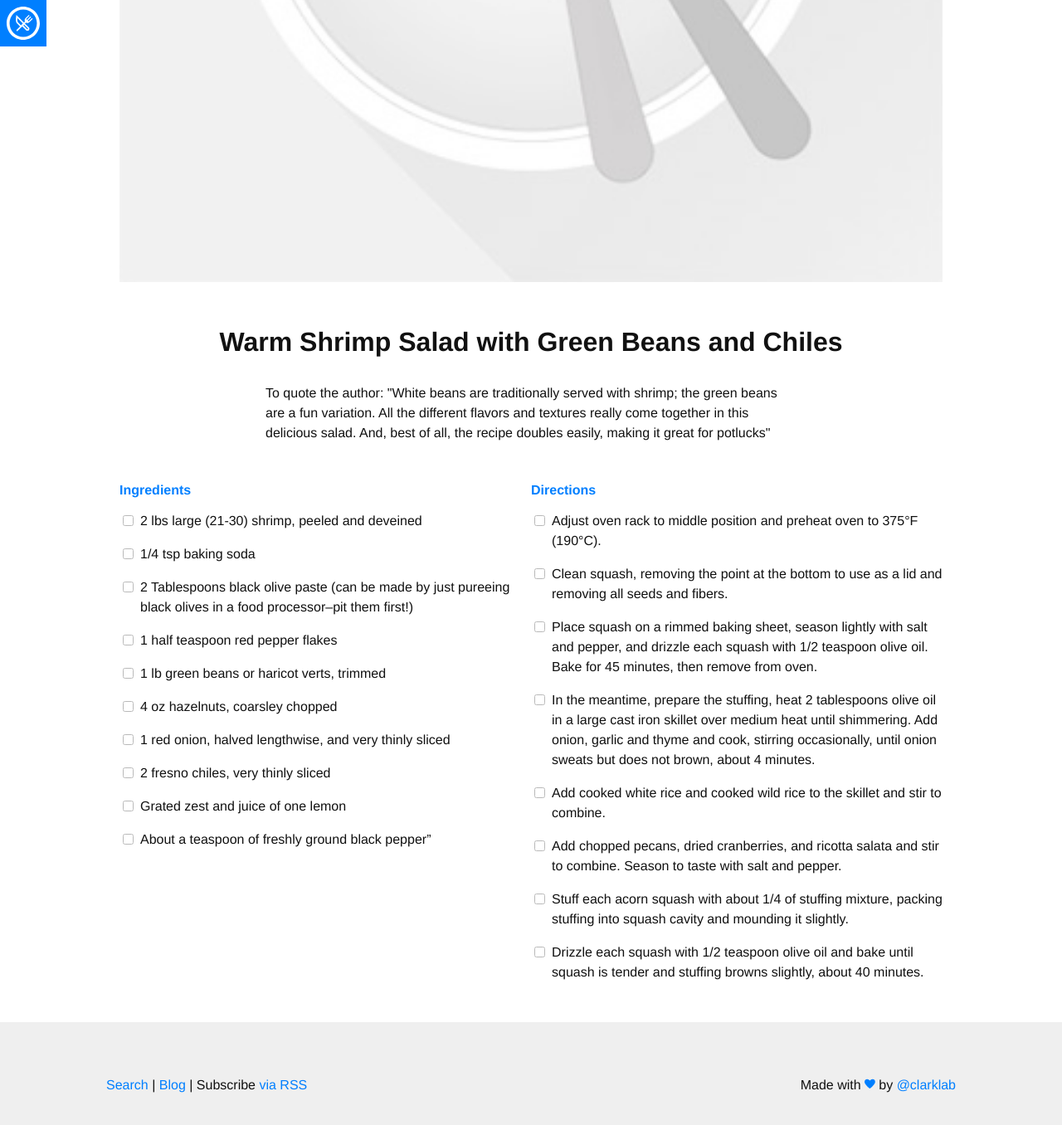
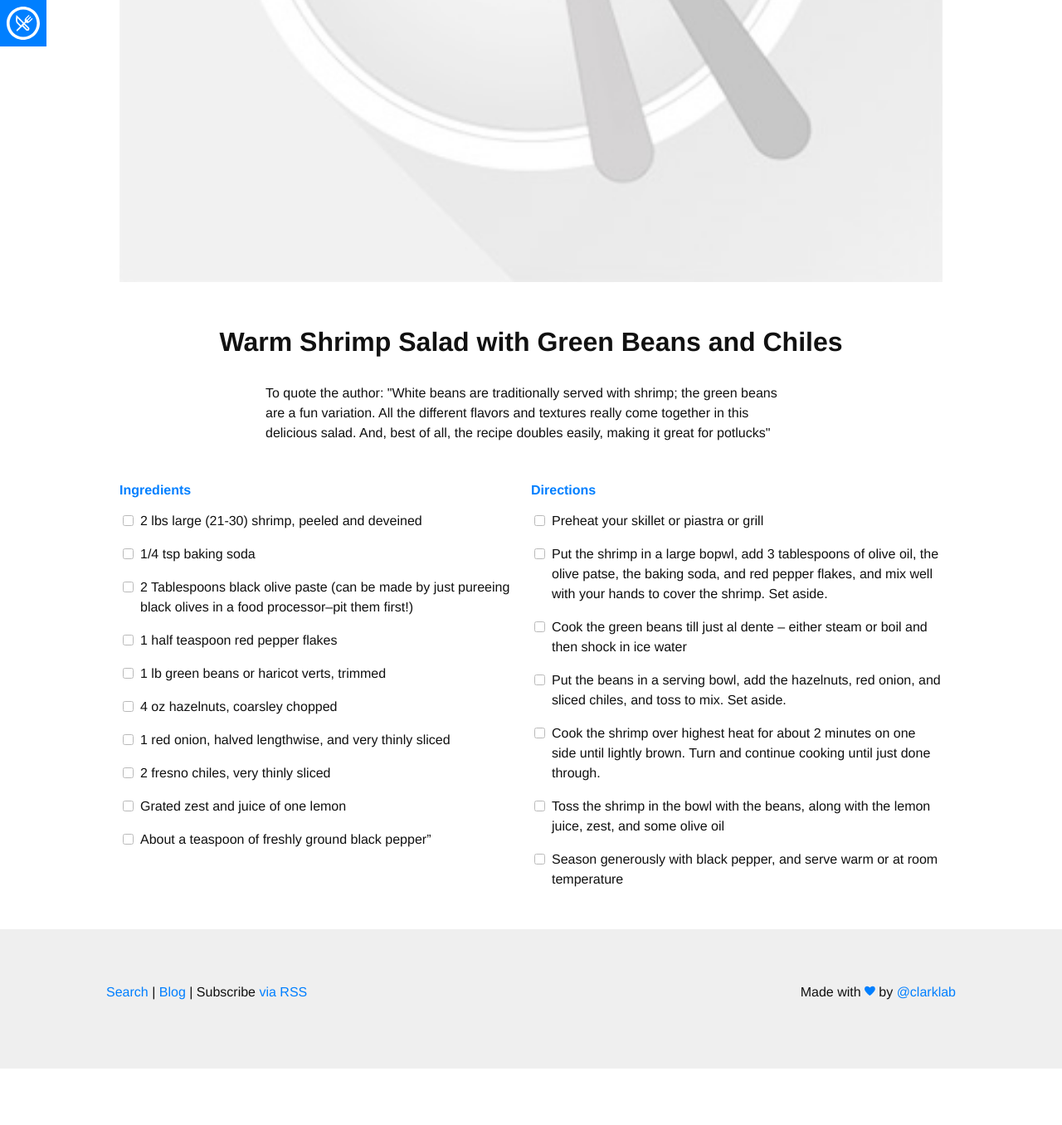
Before and after one commit to edinel/recipes, a Jekyll site: the page built from _recipes/WarmedShrimpSalad.md, in a window 1280 px wide and 1400 px high, scrolled down 668 px. Shown: the top 1356 px of the window at 83% size. Built offline with Jekyll 4.4.1, drawn with Linux system fonts in a browser that asks for light colours; nearby versions of some CDN libraries; some web fonts are replaced; after the commit the page ends 1956 px from its top, so only the background shows below that.

Commit message:
Updated directions...let's see!

```diff
--- a/_recipes/WarmedShrimpSalad.md
+++ b/_recipes/WarmedShrimpSalad.md
@@ -18,14 +18,14 @@ ingredients:
 
 
 directions:
-- "Adjust oven rack to middle position and preheat oven to 375°F (190°C)."
-- "Clean squash, removing the point at the bottom to use as a lid and removing all seeds and fibers.  "
-- "Place squash on a rimmed baking sheet, season lightly with salt and pepper, and drizzle each squash with 1/2 teaspoon olive oil. Bake for 45 minutes, then remove from oven."
-- "In the meantime, prepare the stuffing, heat 2 tablespoons olive oil in a large cast iron skillet over medium heat until shimmering. Add onion, garlic and thyme and cook, stirring occasionally, until onion sweats but does not brown, about 4 minutes."
-- "Add cooked white rice and cooked wild rice to the skillet and stir to combine. "
-- "Add chopped pecans, dried cranberries, and ricotta salata and stir to combine. Season to taste with salt and pepper."
-- "Stuff each acorn squash with about 1/4 of stuffing mixture, packing stuffing into squash cavity and mounding it slightly."
-- "Drizzle each squash with 1/2 teaspoon olive oil and bake until squash is tender and stuffing browns slightly, about 40 minutes."
+- "Preheat your skillet or piastra or grill"
+- "Put the shrimp in a large bopwl, add 3 tablespoons of olive oil, the olive patse, the baking soda, and red pepper flakes, and mix well with your hands to cover the shrimp.  Set aside."
+- "Cook the green beans till just al dente -- either steam or boil and then shock in ice water"
+- "Put the beans in a serving bowl, add the hazelnuts, red onion, and sliced chiles, and toss to mix.  Set aside."
+- "Cook the shrimp over highest heat for about 2 minutes on one side until lightly brown.  Turn and continue cooking until just done through."
+- "Toss the shrimp in the bowl with the beans, along with the lemon juice, zest, and some olive oil"
+- "Season generously with black pepper, and serve warm or at room temperature"
+
 
 ---
 To quote the author: \"White beans are traditionally served with shrimp; the green beans are a fun variation.  All the different flavors and textures really come together in this delicious salad.  And, best of all, the recipe doubles easily, making it great for potlucks\"
```
